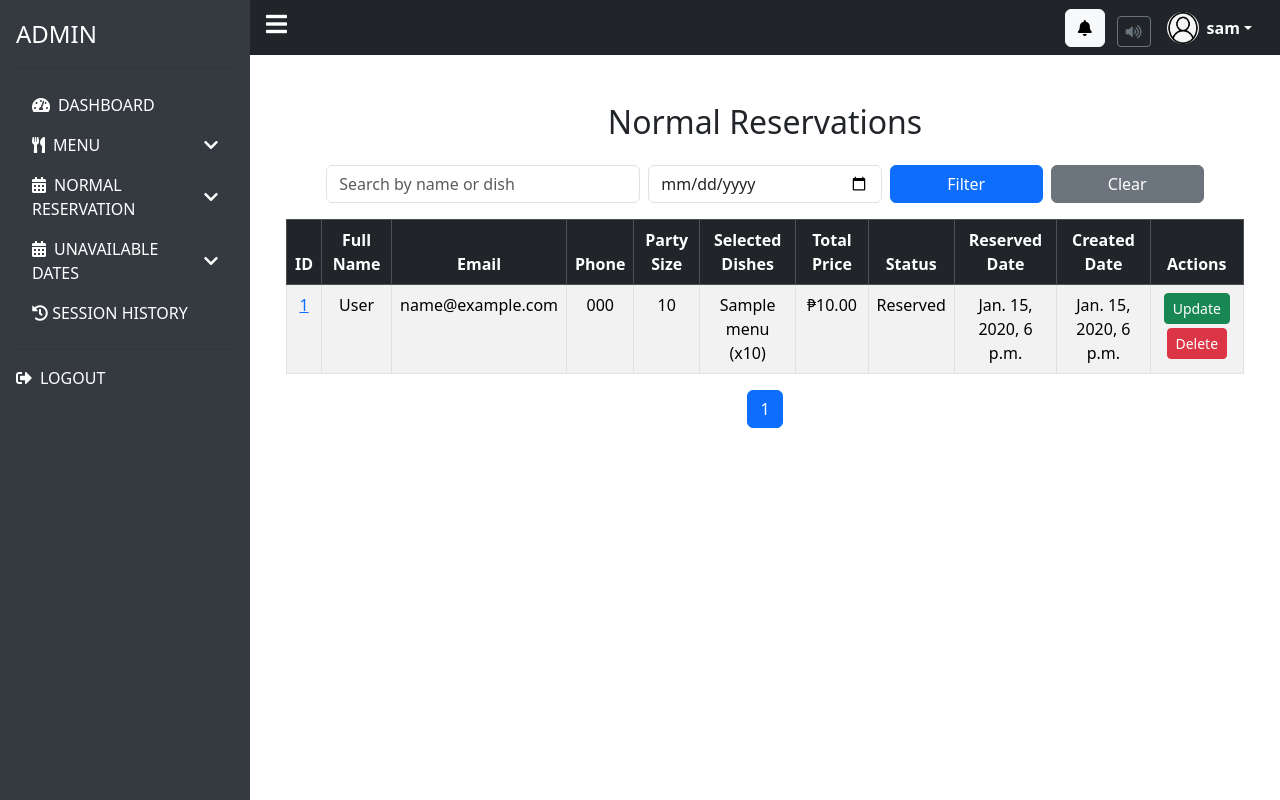
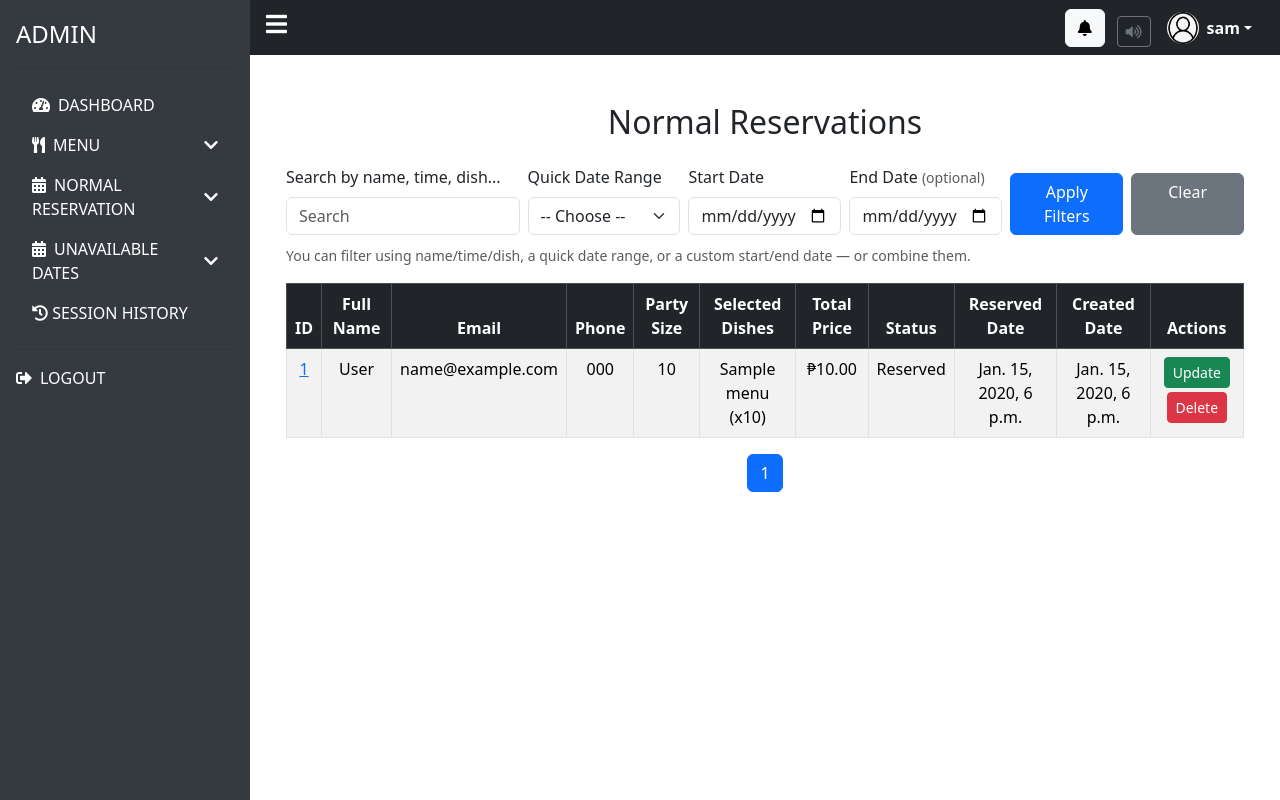
Before and after one commit to Shinroi1/La-Nuova-Pasteleria, a Django app: page /Admin/admin_reservation/ in a window 1280 px wide. Run offline with Django 5.2, Linux system fonts and the light colour scheme; a user stored in the database is signed in; tables that the repository leaves empty hold one stand-in row (values such as "Sample post").

Commit message:
Update admin_reservation.html

```diff
--- a/myapp/templates/Admin/admin_reservation.html
+++ b/myapp/templates/Admin/admin_reservation.html
@@ -7,23 +7,54 @@
 <div class="container mt-4">
   <h2 class="text-center mb-4">Normal Reservations</h2>
 
-  <!-- Filters -->
-  <form method="get" class="row g-2 justify-content-center mb-3">
-    <div class="col-md-4">
-      <input type="text" name="search" class="form-control" placeholder="Search by name or dish" value="{{ search_query }}">
+<form method="get" class="row g-2 align-items-end mb-3">
+
+  <!-- Search -->
+  <div class="col-md-3">
+    <label for="search" class="form-label">Search by name, time, dish...</label>
+    <input type="text" class="form-control" name="search" id="search" placeholder="Search" value="{{ search_query }}">
   </div>
-    <div class="col-md-3">
-      <input type="date" name="date" class="form-control" value="{{ date_filter }}">
+
+  <!-- Quick Range -->
+  <div class="col-md-2">
+    <label for="range" class="form-label">Quick Date Range</label>
+    <select class="form-select" name="range" id="range">
+      <option value="">-- Choose --</option>
+      <option value="today" {% if range_filter == 'today' %}selected{% endif %}>Today</option>
+      <option value="week" {% if range_filter == 'week' %}selected{% endif %}>This Week</option>
+      <option value="month" {% if range_filter == 'month' %}selected{% endif %}>This Month</option>
+    </select>
   </div>
+
+  <!-- Manual Start Date -->
   <div class="col-md-2">
-      <button type="submit" class="btn btn-primary w-100">Filter</button>
+    <label for="start-date" class="form-label">Start Date</label>
+    <input type="date" class="form-control" name="start_date" id="start-date" value="{{ request.GET.start_date }}">
   </div>
+
+  <!-- Manual End Date -->
   <div class="col-md-2">
+    <label for="end-date" class="form-label">End Date <small class="text-muted">(optional)</small></label>
+    <input type="date" class="form-control" name="end_date" id="end-date" value="{{ request.GET.end_date }}">
+  </div>
+
+  <!-- Filter and Clear Buttons -->
+  <div class="col-md-3 d-flex gap-2">
+    <button type="submit" class="btn btn-primary w-100">Apply Filters</button>
     <a href="{% url 'admin_reservation' %}" class="btn btn-secondary w-100">Clear</a>
   </div>
+
+  <div class="col-12">
+    <small class="text-muted">
+      You can filter using name/time/dish, a quick date range, or a custom start/end date — or combine them.
+    </small>
+  </div>
+
 </form>
 
-  <!-- Desktop Table View -->
+
+
+  <!-- Table View (Desktop) -->
   <div class="table-responsive d-none d-md-block">
     <table class="table table-striped table-bordered text-center">
       <thead class="table-dark">
@@ -68,7 +99,7 @@
     </table>
   </div>
 
-  <!-- Mobile Card View -->
+  <!-- Card View (Mobile) -->
   <div class="d-md-none">
     {% for info in page_obj %}
     <div class="card mb-3 shadow-sm text-center">
@@ -103,22 +134,53 @@
     <ul class="pagination justify-content-center">
       {% if page_obj.has_previous %}
       <li class="page-item">
-        <a class="page-link" href="?page={{ page_obj.previous_page_number }}&search={{ search_query }}&date={{ date_filter }}">Previous</a>
+        <a class="page-link" href="?page={{ page_obj.previous_page_number }}&search={{ search_query }}&date={{ date_filter }}&range={{ range_filter }}">Previous</a>
       </li>
       {% endif %}
+
       {% for num in page_obj.paginator.page_range %}
         {% if page_obj.number == num %}
           <li class="page-item active"><span class="page-link">{{ num }}</span></li>
         {% elif num > page_obj.number|add:'-3' and num < page_obj.number|add:'3' %}
-          <li class="page-item"><a class="page-link" href="?page={{ num }}&search={{ search_query }}&date={{ date_filter }}">{{ num }}</a></li>
+          <li class="page-item">
+            <a class="page-link" href="?page={{ num }}&search={{ search_query }}&date={{ date_filter }}&range={{ range_filter }}">{{ num }}</a>
+          </li>
         {% endif %}
       {% endfor %}
+
       {% if page_obj.has_next %}
       <li class="page-item">
-        <a class="page-link" href="?page={{ page_obj.next_page_number }}&search={{ search_query }}&date={{ date_filter }}">Next</a>
+        <a class="page-link" href="?page={{ page_obj.next_page_number }}&search={{ search_query }}&date={{ date_filter }}&range={{ range_filter }}">Next</a>
       </li>
       {% endif %}
     </ul>
   </nav>
+
+  {% if not page_obj.object_list %}
+  <div class="alert alert-warning text-center">
+    No reservations found for the selected filters.
   </div>
+  {% endif %}
+</div>
+
+<script>
+  document.addEventListener('DOMContentLoaded', function() {
+    const start = document.getElementById('start_date');
+    const end = document.getElementById('end_date');
+    const rangeSelect = document.getElementById('rangeSelect');
+
+    function toggleRange() {
+      if (start.value && end.value) {
+        rangeSelect.disabled = true;
+      } else {
+        rangeSelect.disabled = false;
+      }
+    }
+
+    start.addEventListener('change', toggleRange);
+    end.addEventListener('change', toggleRange);
+    toggleRange();
+  });
+</script>
+
 {% endblock %}
```
Lines whose indentation alone changed are shown as unchanged.
